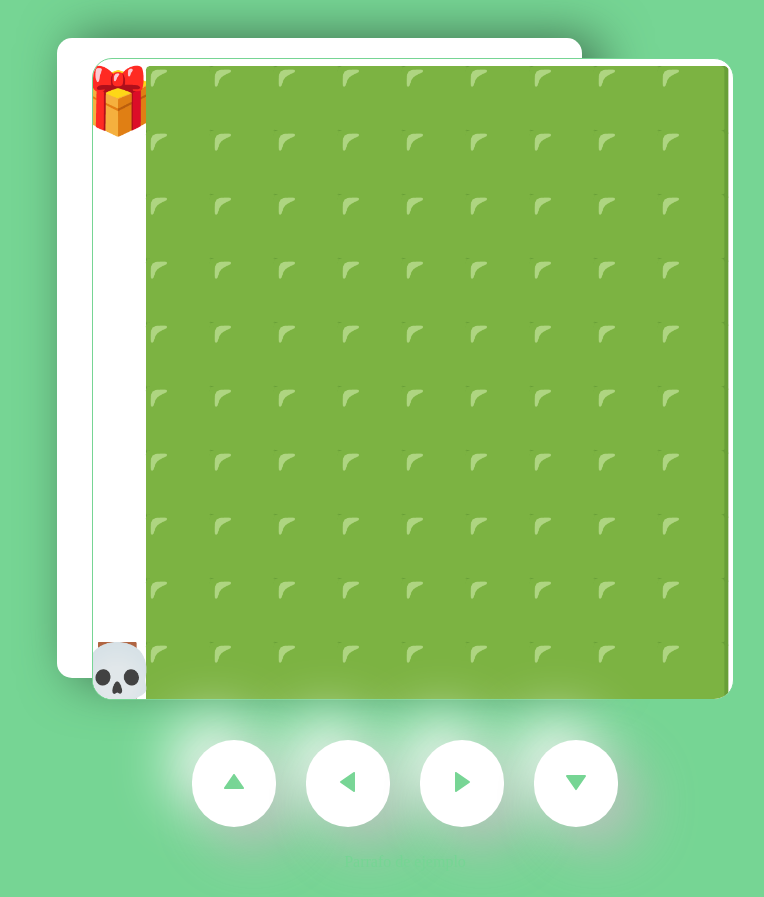
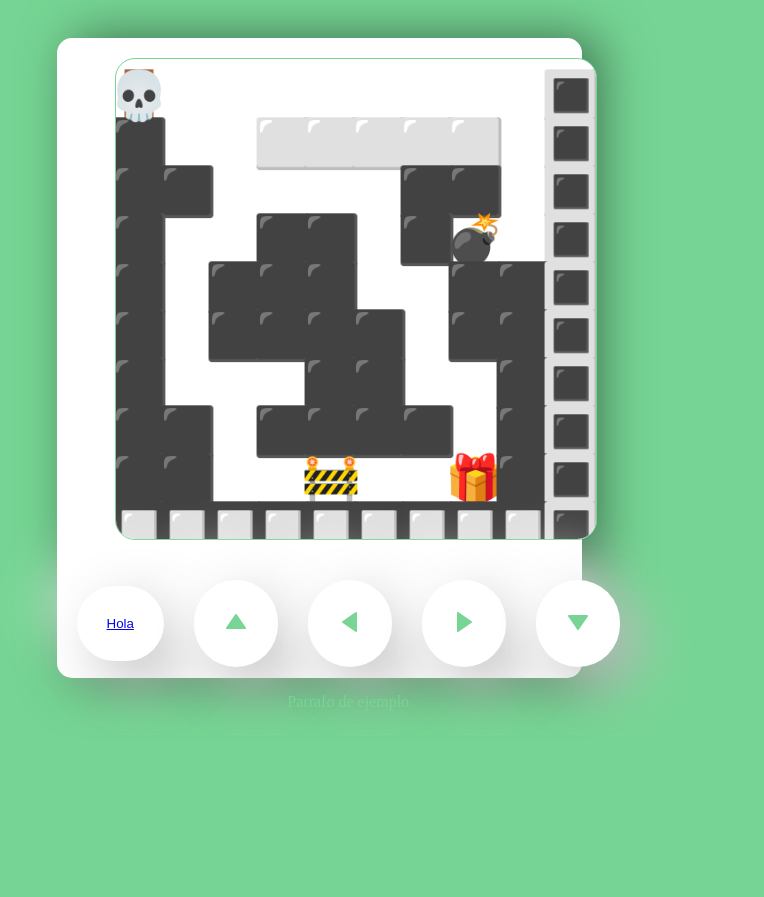
Before and after one commit to EnriqueIllexas/curso-videojuego, a plain HTML site: page index.html in a window 1280 px wide. Shown: the whole page, without its empty margins (321-1085 px from the left). After the commit the page ends 800 px from the top, so only its background shows below. Drawn offline with Linux system fonts and the light colour scheme.

Commit message:
no te salgas del mapa

```diff
--- a/game.js
+++ b/game.js
@@ -1,120 +1,4 @@
-/*
-const canvas = document.querySelector("#game");
-const game = canvas.getContext("2d");
-const btnUp = document.querySelector("#up");
-const btnLeft = document.querySelector("#left")
-const btnRight = document.querySelector("#right")
-const btnDown = document.querySelector("#down")
 
-let canvasSize;
-let elementsSize;
-
-const playerPosition = {
-    x: undefined,
-    y: undefined,
-}
-window.addEventListener("load",setCanvasSize);
-window.addEventListener("resize", setCanvasSize);
-
-
-function setCanvasSize(){
-    let canvasSize;
-    if(window.innerHeight > innerWidth){
-        canvasSize = window.innerWidth * 0.4;
-    }
-    else{
-        canvasSize = window.innerHeight * 0.59;
-    }
-
-
-    canvas.setAttribute("width", canvasSize)
-    canvas.setAttribute("height", canvasSize)
-
-    elementsSize = (canvasSize / 10) - 1;
-    startGame();
-}
-function startGame(){
-    //min 17
-
-    game.font = elementsSize + "px sans-serif";
-    game.textAlign = "end"
-
-
-    const map = maps[0];
-    //agarra el primer mapa, lo limpiamos(quitamos los espacios en blanco), el fin del elemento va a ser cuando hayga un salto de linea
-    const mapRows = map.trim().split("\n");
-    const mapRowCols = mapRows.map(row => row.trim().split(''));
-    console.log({map, mapRows, mapRowCols})
-
-    game.clearRect(0,0,canvasSize, canvasSize);
-
-    mapRowCols.forEach((row , rowI)=> {
-        row.forEach((col, colI) => {
-            const emoji =  emojis[col]
-            const posX = elementsSize * (colI + 1) + 15;
-            const posY = elementsSize * (rowI + 1);
-
-            if(col == "O"){
-                if (!playerPosition.x && !playerPosition.y) {
-                    playerPosition.x = posX;
-                    playerPosition.y = posY;
-                    console.log({playerPosition});
-                  }
-            }
-
-            game.fillText(emoji, posX, posY);
-            console.log({row, rowI, col, colI})
-        });
-      });
-
-      movePlayer();
-}
-
-function movePlayer(){
-    game.fillText(emojis["PLAYER"], playerPosition.x,playerPosition.y);
-}
-
-window.addEventListener("keydown", moveByKeys)
-btnUp.addEventListener("click", moverUp);
-btnLeft.addEventListener("click", moverLeft);
-btnRight.addEventListener("click", moverRight);
-btnDown.addEventListener("click", moverDown);
-
-function moveByKeys(event){
-    if(event.key == "ArrowUp")   moverUp();
-    else if(event.key == "w")   moverUp();
-    else if(event.key == "ArrowLeft")moverLeft();
-    else if(event.key == "a") moverLeft();
-    else if(event.key == "ArrowRight")  moverRight();
-    else if(event.key == "d") moverRight();
-    else if(event.key == "ArrowDown")  moverDown();
-    else if(event.key == "s") moverDown();
-
-
-
-}
-function moverUp(){
-    console.log("mover arriba")
-    playerPosition.y -= elementsSize;
-
-    startGame();
-}
-function moverLeft(){
-    console.log("mover izquierda")
-    playerPosition.x -= elementsSize;
-    startGame();
-}
-function moverRight(){
-    console.log("mover derecha")
-    playerPosition.x += elementsSize;
-    startGame();
-}
-function moverDown(){
-    console.log("mover abajo")
-    playerPosition.y += elementsSize;
-    startGame();
-}
-*/
 const canvas = document.querySelector('#game');
 const game = canvas.getContext('2d');
 const btnUp = document.querySelector('#up');
@@ -129,15 +13,19 @@ const playerPosition = {
   x: undefined,
   y: undefined,
 };
+const gitfPosition = {
+  x: undefined,
+  y: undefined,
+}
 
 window.addEventListener('load', setCanvasSize);
 window.addEventListener('resize', setCanvasSize);
 
 function setCanvasSize() {
   if (window.innerHeight > window.innerWidth) {
-    canvasSize = window.innerWidth * 0.8;
+    canvasSize = window.innerWidth * 0.44;
   } else {
-    canvasSize = window.innerHeight * 0.8;
+    canvasSize = window.innerHeight * 0.6;
   }
 
   canvas.setAttribute('width', canvasSize);
@@ -154,7 +42,7 @@ function startGame() {
   game.font = elementsSize + 'px Verdana';
   game.textAlign = 'end';
 
-  const map = maps[0];
+  const map = maps[1];
   const mapRows = map.trim().split('\n');
   const mapRowCols = mapRows.map(row => row.trim().split(''));
   console.log({map, mapRows, mapRowCols});
@@ -163,8 +51,8 @@ function startGame() {
   mapRowCols.forEach((row, rowI) => {
     row.forEach((col, colI) => {
       const emoji = emojis[col];
-      const posX = elementsSize * (colI + 1);
-      const posY = elementsSize * (rowI + 1);
+      const posX = elementsSize * (colI + 1) +5;
+      const posY = elementsSize * (rowI + 1) +5;
 
       if (col == 'O') {
         if (!playerPosition.x && !playerPosition.y) {
@@ -199,23 +87,44 @@ function moveByKeys(event) {
 }
 function moveUp() {
   console.log('Me quiero mover hacia arriba');
+
+  if((playerPosition.y - elementsSize) < elementsSize){
+    console.log("OUT");
+  }
+  else{
     playerPosition.y -= elementsSize;
     startGame();
   }
+}
 function moveLeft() {
   console.log('Me quiero mover hacia izquierda');
+  if((playerPosition.x - elementsSize) < elementsSize){
+    console.log("OUT");
+  }
+  else{
     playerPosition.x -= elementsSize;
     startGame();
   }
+}
 function moveRight() {
   console.log('Me quiero mover hacia derecha');
+  if((playerPosition.x + elementsSize) > canvasSize){
+    console.log("OUT");
+  }
+  else{
     playerPosition.x += elementsSize;
     startGame();
   }
+}
 function moveDown() {
   console.log('Me quiero mover hacia abajo');
+  if((playerPosition.y + elementsSize) > canvasSize){
+    console.log("OUT");
+  }
+  else{
     playerPosition.y += elementsSize;
     startGame();
+  }
 }
 
 //PA EL DICCIONARIO
--- a/index.html
+++ b/index.html
@@ -13,6 +13,9 @@
         </canvas>
 
         <div class="btns">
+            <button>
+                <a href="https://instagram.com/">Hola</a>
+            </button>
             <button id="up"><img class="icon" src="./arrow-up.svg" alt=""></button>
             <button id="left"><img class="icon" src="./arrow-left.svg" alt=""></button>
             <button id="right"><img class="icon" src="./arrow-right.svg" alt=""></button>
--- a/maps.js
+++ b/maps.js
@@ -6,12 +6,14 @@
 const emojis = {
     '-': ' ',
     'O': '🚪',
-    'X': "🟩",
+    'X': "⬛",
     'Z': "🔲",
     "M": "🟨",
     "C": "🏝️",
+    "A": "⬜",
+    "B":"💣",
     "J": "🚧",
-    "V": "🟦",
+    "V": "🔳",
     'I': '🎁',
     'PLAYER': '💀',
     'BOMB_COLLISION': '🔥',
@@ -22,28 +24,28 @@ const emojis = {
 
   const maps = [];
   maps.push(`
-    IXXXXXXXXX
-    -XXXXXXXXX
-    -XXXXXXXXX
-    -XXXXXXXXX
-    -XXXXXXXXX
-    -XXXXXXXXX
-    -XXXXXXXXX
-    -XXXXXXXXX
-    -XXXXXXXXX
-    OXXXXXXXXX
+    IXXXXXXXXV
+    -X---AAAAV
+    ---X-AXXXV
+    JXXX-AXXXV
+    -XXX-AXXXV
+    -X---AXXXV
+    ---AAAXXXV
+    -XXXXXXXXV
+    -XXXXXXXXV
+    OVVVVVVVVV
   `);
   maps.push(`
-    O--XXXXXXX
-    X--XXXXXXX
-    XX----XXXX
-    X--XX-XXXX
-    X-XXX--XXX
-    X-XXXX-XXX
-    XX--XX--XX
-    XX--XXX-XX
-    XXXX---IXX
-    XXXXXXXXXX
+    O--------V
+    X--AAAAA-V
+    XX----XX-V
+    X--XX-XB-V
+    X-XXX--XXV
+    X-XXXX-XXV
+    X---XX--XV
+    XX-XXXX-XV
+    XX--J--IXV
+    ZZZZZZZZZV
     `);
   maps.push(`
     I-----JXMV
@@ -58,14 +60,14 @@ const emojis = {
     CZZZZZZZZV
   `);
   maps.push(`
-    ZZZZI-ZZZZ
-    ZXXXX---XZ
+    ZI----ZZZZ
+    ZXXXX---JZ
     ZX----X--Z
     ZX-XXXXX-Z
     ZX-------Z
     ZX-XXX-XXZ
     ZX-----X-Z
-    ZXXJX-XX-Z
+    ZXXJV-VX-Z
     ZX------OZ
     ZZZZZZZZZZ
   `);
```
Lines whose indentation alone changed are shown as unchanged.
